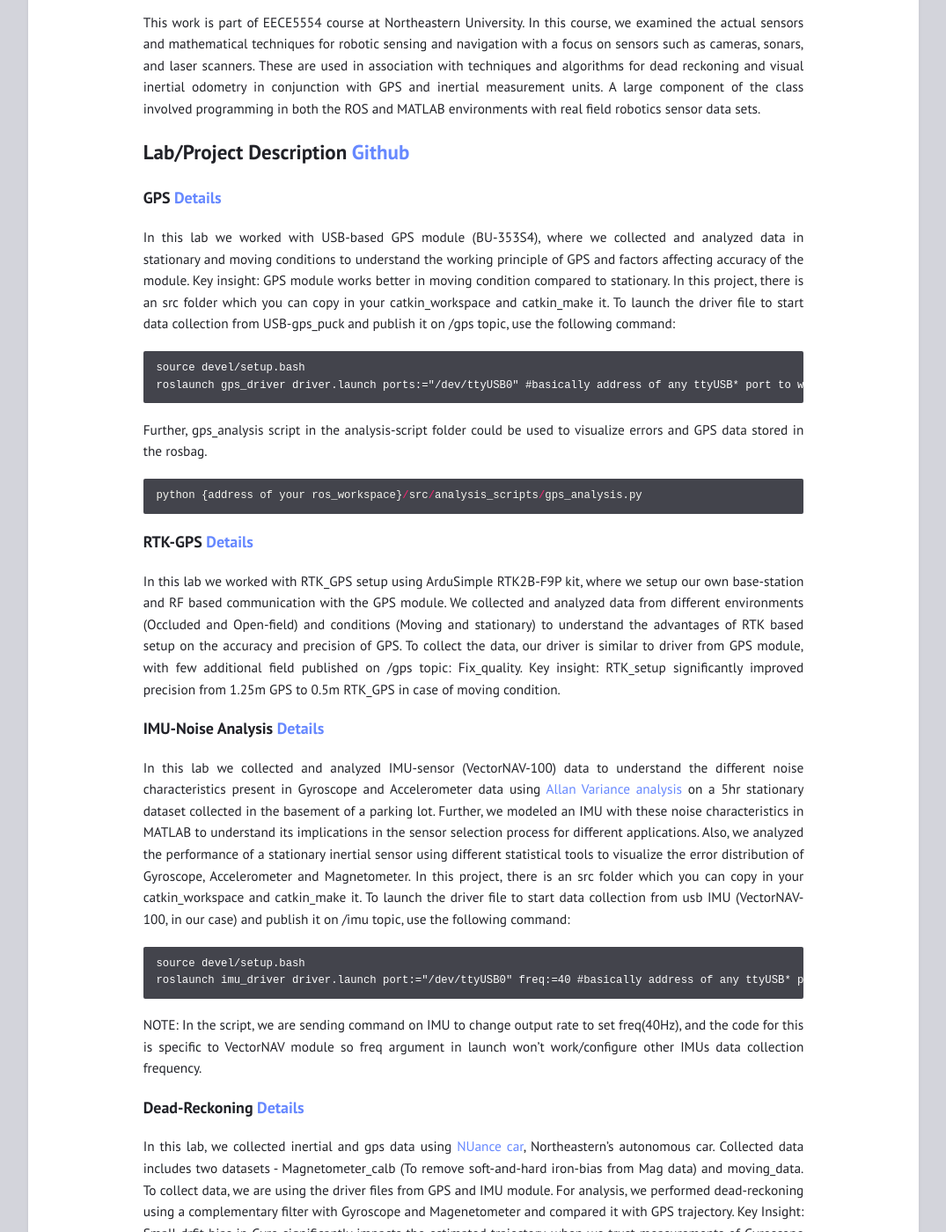
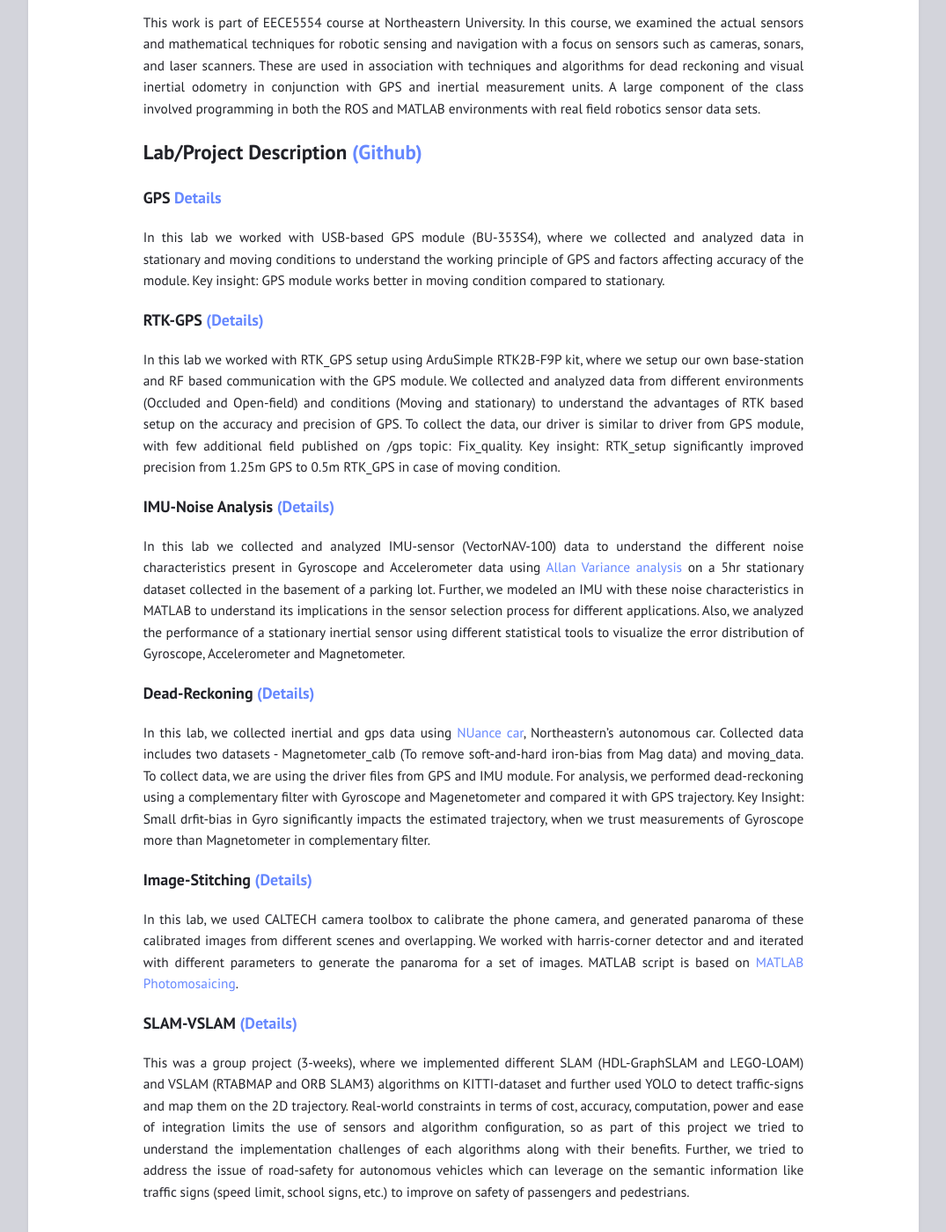
Before and after one commit to gupta-divy/gupta-divy.github.io, a Jekyll site: the page built from _posts/2022-12-24-Robot-Sensing-and-Navigation.md, in a window 1280 px wide and 1400 px high, scrolled down 199 px. Shown: the whole window at 88% size, without its empty margins (102-1177 px from the left). Built offline with Jekyll 4.4.1, drawn with Linux system fonts in a browser that asks for light colours; some of the changed text lies outside the part shown.

Commit message:
Added resume and portfolio

````diff
--- a/_config.yml
+++ b/_config.yml
@@ -18,7 +18,8 @@
 navigation:                # accepts {file, title, url, icon, sidebaricon}
   - {title: "About me", file: "index.md"}
   - {title: "Projects", file: "projects.html"}
-  - {title: "Resume", file: "Resume_Divyansh.pdf"}
+  - {title: "Resume", url: "Resume_Divyansh.pdf"}
+  - {title: "Portfolio", url: ""}
 
 external:                  # shows a footer with social links - for available icons see fontawesome.com/icons
   - {title: Mail, icon: envelope, url: "gupta.divy@northeastern.edu"}
--- a/_posts/2022-12-24-Robot-Sensing-and-Navigation.md
+++ b/_posts/2022-12-24-Robot-Sensing-and-Navigation.md
@@ -7,38 +7,23 @@
 
 
 
-## Lab/Project Description [Github](https://github.com/gupta-divy/Robot-Sensing-and-Navigation)
+## Lab/Project Description [(Github)](https://github.com/gupta-divy/Robot-Sensing-and-Navigation)
 
 ### GPS [Details](https://github.com/gupta-divy/Robot-Sensing-and-Navigation/blob/main/GPS/src/report.pdf)
-In this lab we worked with USB-based GPS module (BU-353S4), where we collected and analyzed data in stationary and moving conditions to understand the working principle of GPS and factors affecting accuracy of the module. Key insight: GPS module works better in moving condition compared to stationary. In this project, there is an src folder which you can copy in your catkin_workspace and catkin_make it.
-To launch the driver file to start data collection from USB-gps_puck and publish it on /gps topic, use the following command:
-```
-source devel/setup.bash
-roslaunch gps_driver driver.launch ports:="/dev/ttyUSB0" #basically address of any ttyUSB* port to which GPS Puck is connected.
-```
-Further, gps_analysis script in the analysis-script folder could be used to visualize errors and GPS data stored in the rosbag.
+In this lab we worked with USB-based GPS module (BU-353S4), where we collected and analyzed data in stationary and moving conditions to understand the working principle of GPS and factors affecting accuracy of the module. Key insight: GPS module works better in moving condition compared to stationary.
 
-```python
-python {address of your ros_workspace}/src/analysis_scripts/gps_analysis.py
-```
-### RTK-GPS [Details](https://github.com/gupta-divy/Robot-Sensing-and-Navigation/blob/main/RTK-GPS/src/report.pdf)
+### RTK-GPS [(Details)](https://github.com/gupta-divy/Robot-Sensing-and-Navigation/blob/main/RTK-GPS/src/report.pdf)
 In this lab we worked with RTK_GPS setup using ArduSimple RTK2B-F9P kit, where we setup our own base-station and RF based communication with the GPS module. We collected and analyzed data from different environments (Occluded and Open-field) and conditions (Moving and stationary) to understand the advantages of RTK based setup on the accuracy and precision of GPS. To collect the data, our driver is similar to driver from GPS module, with few additional field published on /gps topic: Fix_quality. Key insight: RTK_setup significantly improved precision from 1.25m GPS to 0.5m RTK_GPS in case of moving condition.
 
-### IMU-Noise Analysis [Details](https://github.com/gupta-divy/Robot-Sensing-and-Navigation/blob/main/IMU-Noise%20Analysis/src/report.pdf)
-In this lab we collected and analyzed IMU-sensor (VectorNAV-100) data to understand the different noise characteristics present in Gyroscope and Accelerometer data using [Allan Variance analysis](https://www.mathworks.com/help/nav/ug/inertial-sensor-noise-analysis-using-allan-variance.html) on a 5hr stationary dataset collected in the basement of a parking lot. Further, we modeled an IMU with these noise characteristics in MATLAB to understand its implications in the sensor selection process for different applications. Also, we analyzed the performance of a stationary inertial sensor using different statistical tools to visualize the error distribution of Gyroscope, Accelerometer and Magnetometer. In this project, there is an src folder which you can copy in your catkin_workspace and catkin_make it.
-To launch the driver file to start data collection from usb IMU (VectorNAV-100, in our case) and publish it on /imu topic, use the following command:
-```
-source devel/setup.bash
-roslaunch imu_driver driver.launch port:="/dev/ttyUSB0" freq:=40 #basically address of any ttyUSB* port to which GPS Puck is connected.
-```
-NOTE: In the script, we are sending command on IMU to change output rate to set freq(40Hz), and the code for this is specific to VectorNAV module so freq argument in launch won't work/configure other IMUs data collection frequency.
+### IMU-Noise Analysis [(Details)](https://github.com/gupta-divy/Robot-Sensing-and-Navigation/blob/main/IMU-Noise%20Analysis/src/report.pdf)
+In this lab we collected and analyzed IMU-sensor (VectorNAV-100) data to understand the different noise characteristics present in Gyroscope and Accelerometer data using [Allan Variance analysis](https://www.mathworks.com/help/nav/ug/inertial-sensor-noise-analysis-using-allan-variance.html) on a 5hr stationary dataset collected in the basement of a parking lot. Further, we modeled an IMU with these noise characteristics in MATLAB to understand its implications in the sensor selection process for different applications. Also, we analyzed the performance of a stationary inertial sensor using different statistical tools to visualize the error distribution of Gyroscope, Accelerometer and Magnetometer.
 
-### Dead-Reckoning [Details](https://github.com/gupta-divy/Robot-Sensing-and-Navigation/blob/main/Dead-Reckoning/src/report.pdf)
+### Dead-Reckoning [(Details)](https://github.com/gupta-divy/Robot-Sensing-and-Navigation/blob/main/Dead-Reckoning/src/report.pdf)
 In this lab, we collected inertial and gps data using [NUance car](https://fieldroboticslab.ece.northeastern.edu/autonomous-car/), Northeastern's autonomous car. Collected data includes two datasets - Magnetometer_calb (To remove soft-and-hard iron-bias from Mag data) and moving_data. To collect data, we are using the driver files from GPS and IMU module. For analysis, we performed dead-reckoning using a complementary filter with Gyroscope and Magenetometer and compared it with GPS trajectory. Key Insight: Small drfit-bias in Gyro significantly impacts the estimated trajectory, when we trust measurements of Gyroscope more than Magnetometer in complementary filter.
 
 
-### Image-Stitching [Details](https://github.com/gupta-divy/Robot-Sensing-and-Navigation/blob/main/Image-Stitching/report.pdf)
+### Image-Stitching [(Details)](https://github.com/gupta-divy/Robot-Sensing-and-Navigation/blob/main/Image-Stitching/report.pdf)
 In this lab, we used CALTECH camera toolbox to calibrate the phone camera, and generated panaroma of these calibrated images from different scenes and overlapping. We worked with harris-corner detector and and iterated with different parameters to generate the panaroma for a set of images. MATLAB script is based on [MATLAB Photomosaicing](https://www.mathworks.com/help/vision/ug/feature-based-panoramic-image-stitching.html?searchHighlight=panorama&s_tid=doc_srchtitle).
 
-### SLAM-VSLAM [Details](https://github.com/gupta-divy/Robot-Sensing-and-Navigation/blob/main/SLAM-VSLAM/src/analysis/report_TBD.pdf)
-This was a group project (3-weeks), where we implemented different SLAM (HDL-GraphSLAM and LEGO-LOAM) and VSLAM (RTABMAP and ORB SLAM3) algorithms on KITTI-dataset and further used YOLO to detect traffic-signs and map them on the 2D trajectory. Reference on how to use each individual algorithm and analysis can be found in the README file inside SLAM-VSLAM folder.
+### SLAM-VSLAM [(Details)](https://github.com/gupta-divy/Robot-Sensing-and-Navigation/blob/main/SLAM-VSLAM/src/analysis/report_TBD.pdf)
+This was a group project (3-weeks), where we implemented different SLAM (HDL-GraphSLAM and LEGO-LOAM) and VSLAM (RTABMAP and ORB SLAM3) algorithms on KITTI-dataset and further used YOLO to detect traffic-signs and map them on the 2D trajectory. Real-world constraints in terms of cost, accuracy, computation, power and ease of integration limits the use of sensors and algorithm configuration, so as part of this project we tried to understand the implementation challenges of each algorithms along with their benefits. Further, we tried to address the issue of road-safety for autonomous vehicles which can leverage on the semantic information like traffic signs (speed limit, school signs, etc.) to improve on safety of passengers and pedestrians.
````
Also changed, not shown: 3 other files.
